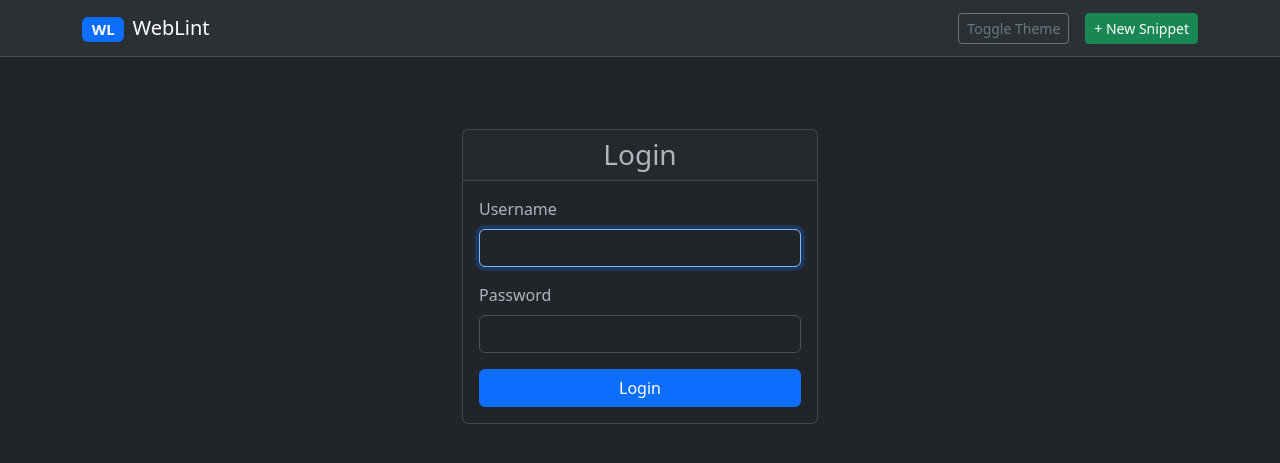
After one commit to photoncody/weblint, a Flask app: template templates/login.html in a window 1280 px wide. The commit adds this page. Shown: the top 463 px of the page. Run offline with Flask 3, Linux system fonts and the light colour scheme; the template is opened without the code that fills it, so the values that code supplies are empty.

Commit message:
Finalize authentication feature.
Addressed all PR comments.
Implemented secure login flow with `Flask-Login`.
Added UI enhancements to hide 'New Snippet' button on login page.
Updated documentation and Docker configuration.
Verified with tests.

Co-authored-by: photoncody <65925838+photoncody@users.noreply.github.com>

```diff
--- a/app.py
+++ b/app.py
@@ -1,8 +1,11 @@
 import os
 import uuid
 import json
+import hmac
+from urllib.parse import urlparse
 from flask import Flask, render_template, request, redirect, url_for, flash
 from flask_sqlalchemy import SQLAlchemy
+from flask_login import LoginManager, UserMixin, login_user, login_required, logout_user, current_user
 
 app = Flask(__name__)
 
@@ -10,6 +13,39 @@ secret_key = os.environ.get('SECRET_KEY')
 if not secret_key or secret_key == 'CHANGE_ME' or secret_key == 'weblint_secret':
     raise ValueError("No secure SECRET_KEY set. Please set the SECRET_KEY environment variable.")
 app.secret_key = secret_key
+
+# Auth configuration
+auth_user = os.environ.get('WEBLINT_USERNAME')
+auth_pass = os.environ.get('WEBLINT_PASSWORD')
+auth_enabled = bool(auth_user and auth_pass)
+
+login_manager = LoginManager()
+login_manager.init_app(app)
+login_manager.login_view = 'login'
+
+class User(UserMixin):
+    id = "admin"
+
+@login_manager.user_loader
+def load_user(user_id):
+    if auth_enabled and user_id == "admin":
+        return User()
+    return None
+
+@app.context_processor
+def inject_auth_status():
+    return dict(auth_enabled=auth_enabled)
+
+@app.before_request
+def require_login():
+    if not auth_enabled:
+        return
+    if request.endpoint == 'static': # Allow static files
+        return
+    if request.endpoint == 'login': # Allow login page
+        return
+    if not current_user.is_authenticated:
+        return redirect(url_for('login', next=request.url))
 
 base_dir = '/data' if os.path.exists('/data') else os.path.join(os.getcwd(), 'data')
 os.makedirs(base_dir, exist_ok=True)
@@ -104,5 +140,32 @@ def delete_snippet(s_id):
     db.session.commit()
     return redirect(url_for('index'))
 
+@app.route('/login', methods=['GET', 'POST'])
+def login():
+    if not auth_enabled:
+         return redirect(url_for('index'))
+    if current_user.is_authenticated:
+        return redirect(url_for('index'))
+
+    if request.method == 'POST':
+        username = request.form['username']
+        password = request.form['password']
+        if hmac.compare_digest(username, auth_user) and hmac.compare_digest(password, auth_pass):
+            login_user(User())
+            next_page = request.args.get('next')
+            if not next_page or urlparse(next_page).netloc != '':
+                next_page = url_for('index')
+            return redirect(next_page)
+        else:
+            flash('Invalid username or password')
+
+    return render_template('login.html')
+
+@app.route('/logout')
+@login_required
+def logout():
+    logout_user()
+    return redirect(url_for('login'))
+
 if __name__ == '__main__':
     app.run(host='0.0.0.0', port=5000, debug=True)
--- a/docker-compose.yml
+++ b/docker-compose.yml
@@ -9,6 +9,9 @@ services:
     environment:
       # Generate a secure key with: openssl rand -hex 32
       - SECRET_KEY=${SECRET_KEY:-CHANGE_ME}
+      # To enable authentication, uncomment and set the following:
+      # - WEBLINT_USERNAME=admin
+      # - WEBLINT_PASSWORD=password
     volumes:
       - weblint_data:/data
       # OR use bind mount below if you prefer local folder access:
--- a/requirements.txt
+++ b/requirements.txt
@@ -1,3 +1,4 @@
 Flask==3.0.0
 gunicorn==21.2.0
 Flask-SQLAlchemy==3.1.1
+Flask-Login==0.6.3
--- a/templates/base.html
+++ b/templates/base.html
@@ -34,7 +34,12 @@
                 <button class="btn btn-outline-secondary btn-sm" id="theme-toggle" title="Toggle Theme">
                     Toggle Theme
                 </button>
+                {% if current_user.is_authenticated %}
+                <a href="{{ url_for('logout') }}" class="btn btn-outline-danger btn-sm">Logout</a>
+                {% endif %}
+                {% if not auth_enabled or current_user.is_authenticated %}
                 <a href="/new" class="btn btn-success btn-sm">+ New Snippet</a>
+                {% endif %}
             </div>
         </div>
     </nav>
--- /dev/null
+++ b/templates/login.html
@@ -0,0 +1,36 @@
+{% extends 'base.html' %}
+
+{% block title %}Login - WebLint{% endblock %}
+
+{% block content %}
+<div class="row justify-content-center">
+    <div class="col-md-6 col-lg-4">
+        <div class="card mt-5">
+            <div class="card-header">
+                <h3 class="text-center mb-0">Login</h3>
+            </div>
+            <div class="card-body">
+                {% with messages = get_flashed_messages() %}
+                    {% if messages %}
+                        {% for message in messages %}
+                            <div class="alert alert-danger">{{ message }}</div>
+                        {% endfor %}
+                    {% endif %}
+                {% endwith %}
+
+                <form method="POST">
+                    <div class="mb-3">
+                        <label for="username" class="form-label">Username</label>
+                        <input type="text" class="form-control" id="username" name="username" required autofocus>
+                    </div>
+                    <div class="mb-3">
+                        <label for="password" class="form-label">Password</label>
+                        <input type="password" class="form-control" id="password" name="password" required>
+                    </div>
+                    <button type="submit" class="btn btn-primary w-100">Login</button>
+                </form>
+            </div>
+        </div>
+    </div>
+</div>
+{% endblock %}
```
Also changed, not shown: README.md.
